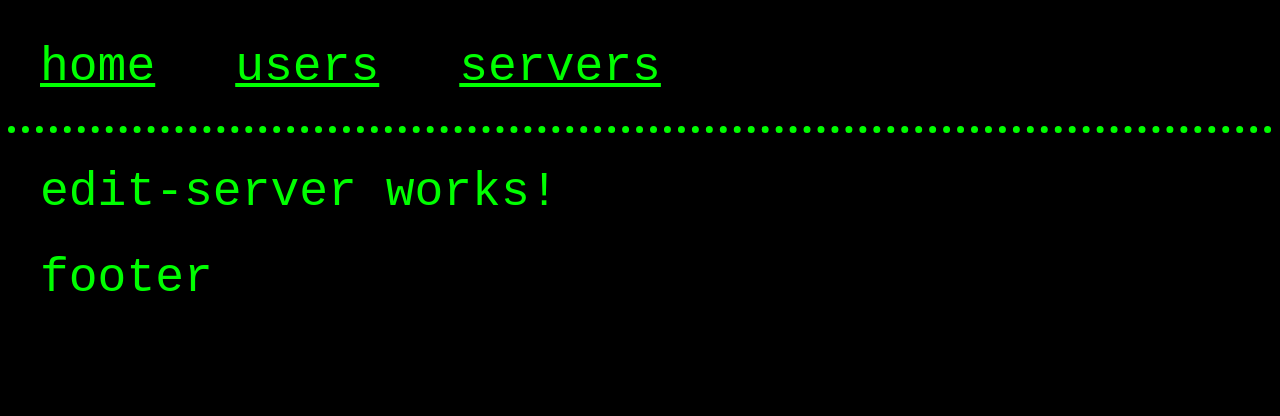
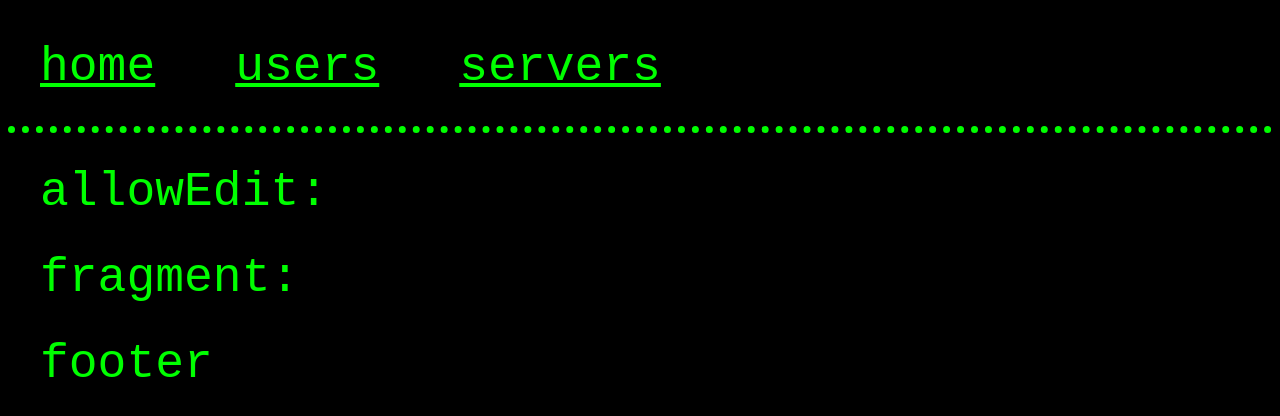
Before and after one commit to divineLush/ng-routing, an Angular app: page /servers/1/edit in a window 1280 px wide. Shown: the top 416 px of the page. Built offline with nearby package versions, Linux system fonts and the light colour scheme.

Commit message:
retrieving query params and fragments

```diff
--- a/src/app/pages/edit-server/edit-server.component.html
+++ b/src/app/pages/edit-server/edit-server.component.html
@@ -1 +1,2 @@
-<p>edit-server works!</p>
+<p>allowEdit: {{ allowEditParam }}</p>
+<p>fragment: {{ fragment }}</p>
--- a/src/app/pages/edit-server/edit-server.component.ts
+++ b/src/app/pages/edit-server/edit-server.component.ts
@@ -1,4 +1,5 @@
 import { Component, OnInit } from '@angular/core';
+import { ActivatedRoute } from '@angular/router';
 
 @Component({
   selector: 'app-edit-server',
@@ -6,10 +7,22 @@ import { Component, OnInit } from '@angular/core';
   styleUrls: ['./edit-server.component.css']
 })
 export class EditServerComponent implements OnInit {
+  allowEditParam: string = '';
+  fragment: string | null = '';
 
-  constructor() { }
+  constructor(private route: ActivatedRoute) { }
 
   ngOnInit(): void {
+    // this.allowEditParam = this.route.snapshot.queryParams['allowEdit'];
+    // this.fragment = this.route.snapshot.fragment;
+
+    this.route.queryParams.subscribe(data => {
+      this.allowEditParam = data['allowEdit'];
+    });
+
+    this.route.fragment.subscribe(data => {
+      this.fragment = data;
+    });
   }
 
 }
```
